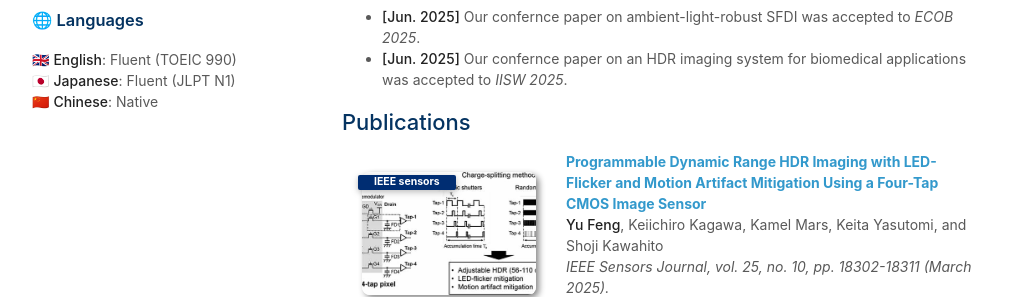
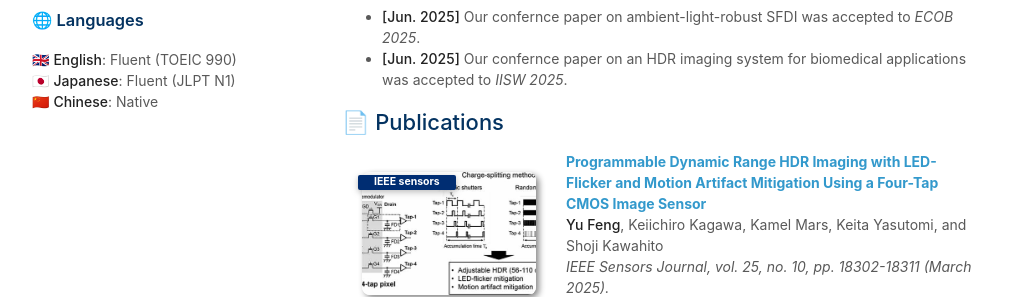
Before and after one commit to y-fen/y-fen.github.io, a Jekyll site: the page built from index.md, in a window 1280 px wide and 900 px high. Shown: the part 436-733 px from the top of the window, without its empty margins (128-1149 px from the left). Built offline with Jekyll 4.4.1, drawn with Linux system fonts in a browser that asks for light colours; a style sheet for code colours, icons or effects is not loaded; our own code applies the rules of GitHub Pages for plain Markdown files.

Commit message:
Update publications.md

```diff
--- a/_includes/publications.md
+++ b/_includes/publications.md
@@ -1,4 +1,4 @@
-<h2 id="publications" style="margin: 2px 0px -15px;">Publications</h2>
+<h2 id="publications" style="margin: 2px 0px -15px;"> 📄 Publications</h2>
 
 <div class="publications">
 <ol class="bibliography">
```
